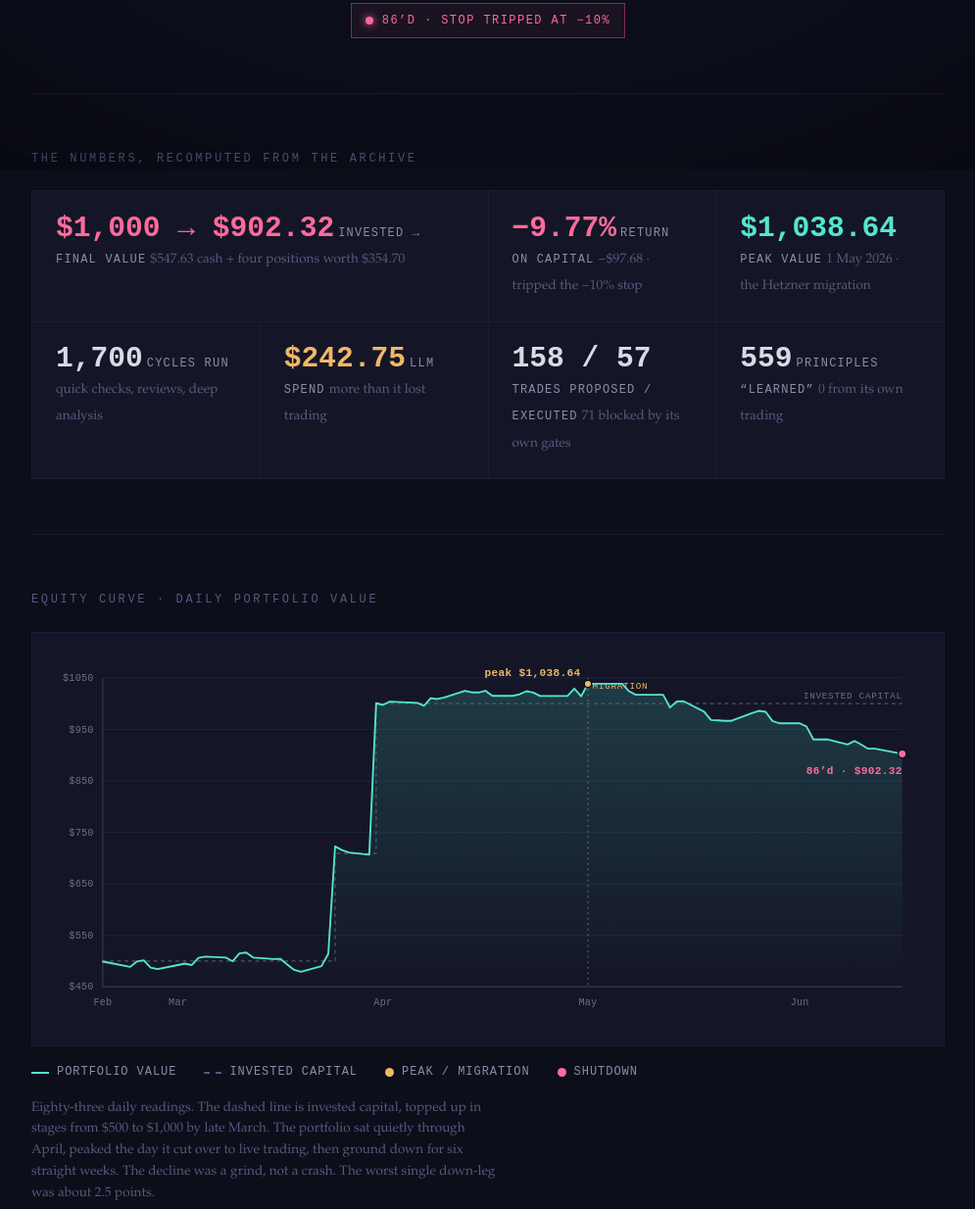
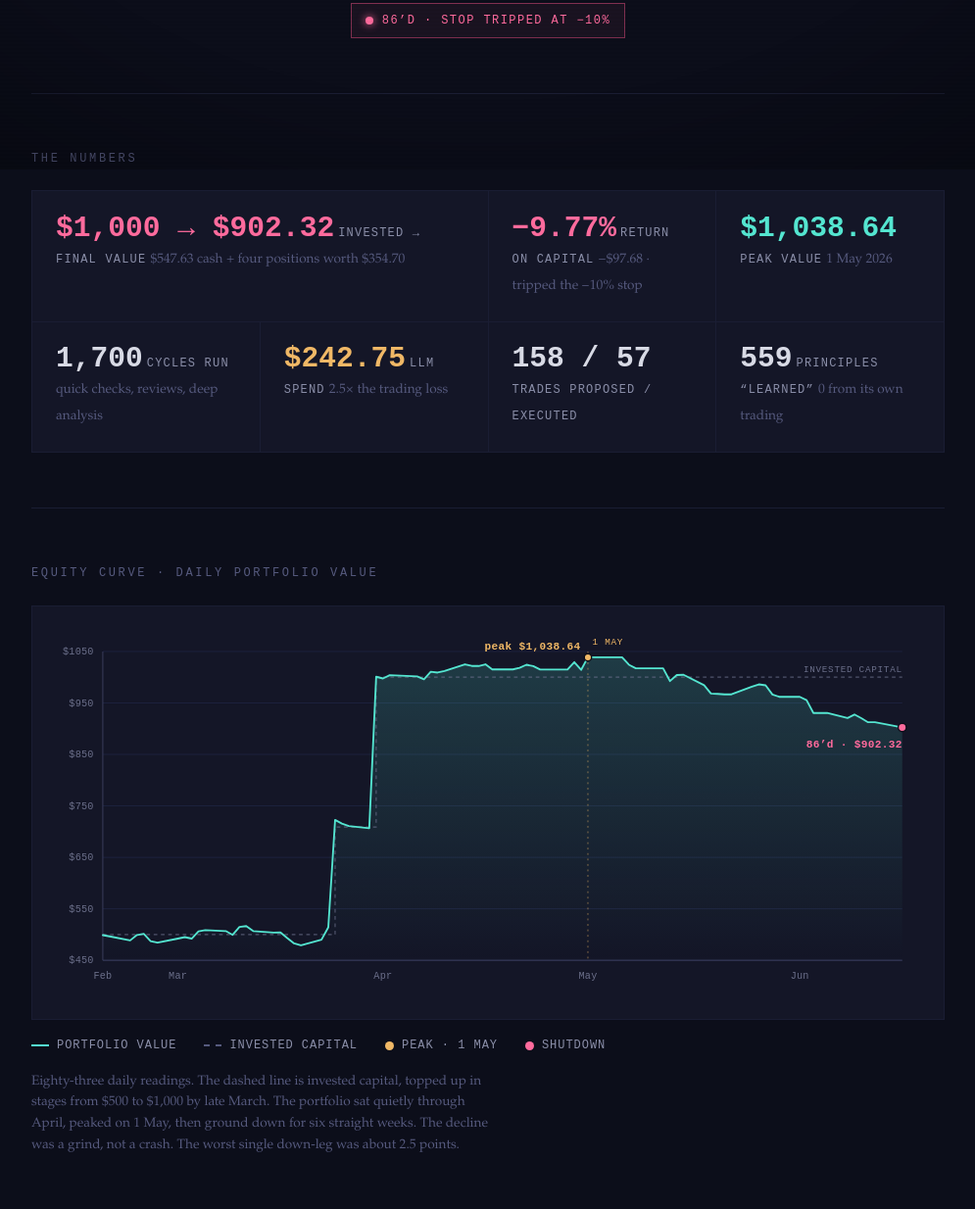
Before and after one commit to evangelinekamin/valhalla-capital-site, a plain HTML site: page index.html in a window 1280 px wide. Shown: the part 627-1861 px from the top of the page at 98% size, without its empty margins (142-1137 px from the left). Drawn offline with Linux system fonts and the light colour scheme.

Commit message:
fix: tighten memorial stats, equity-chart labels, and post-mortem layout
- Stats: drop "recomputed from the archive"; peak sub -> "1 May 2026";
  LLM sub -> "2.5x the trading loss"; drop the "71 blocked by its gates" sub
- Equity chart: relabel the 1 May marker (was "migration"), move it clear of
  the line; fix the caption and alt-text that still said "live trading cutover"
- Post-mortem: center and widen the body column; wrap the verbatim system
  prompt so long lines no longer overflow the side

```diff
--- a/index.html
+++ b/index.html
@@ -51,7 +51,7 @@
 
         <!-- -- Headline stats ---------------------------------------- -->
         <section class="section" id="stats" aria-labelledby="stats-label">
-            <p class="section__label" id="stats-label">The numbers, recomputed from the archive</p>
+            <p class="section__label" id="stats-label">The numbers</p>
             <div class="stats">
                 <div class="stat stat--wide">
                     <span class="stat__value stat__value--bad">$1,000 &rarr; $902.32</span>
@@ -66,7 +66,7 @@
                 <div class="stat">
                     <span class="stat__value stat__value--good">$1,038.64</span>
                     <span class="stat__label">Peak value</span>
-                    <span class="stat__sub">1 May 2026 &middot; the Hetzner migration</span>
+                    <span class="stat__sub">1 May 2026</span>
                 </div>
                 <div class="stat">
                     <span class="stat__value">1,700</span>
@@ -76,12 +76,11 @@
                 <div class="stat">
                     <span class="stat__value stat__value--warn">$242.75</span>
                     <span class="stat__label">LLM spend</span>
-                    <span class="stat__sub">more than it lost trading</span>
+                    <span class="stat__sub">2.5&times; the trading loss</span>
                 </div>
                 <div class="stat">
                     <span class="stat__value">158 / 57</span>
                     <span class="stat__label">Trades proposed / executed</span>
-                    <span class="stat__sub">71 blocked by its own gates</span>
                 </div>
                 <div class="stat">
                     <span class="stat__value">559</span>
@@ -105,7 +104,7 @@
                       <title id="ec-title">Valhalla Capital equity curve, 19 Feb to 16 June 2026</title>
                       <desc id="ec-desc">Daily portfolio value over the run. It traded quietly around
                         a rising invested-capital baseline through April, peaked at $1,038.64 on
-                        1 May, the day it moved to Hetzner, then ground down for six weeks to $902.32
+                        1 May, then ground down for six weeks to $902.32
                         (-9.77 percent against invested capital), where the minus ten percent stop
                         tripped and the agent was retired.</desc>
                       <defs>
@@ -136,8 +135,8 @@
                       <text x="936" y="50.3" text-anchor="end" class="ec-note"
                             fill="#6b6f8a">invested capital</text>
 
-                      <!-- migration -->
-                      <line x1="590" y1="28" x2="590" y2="368" stroke="#f0b866" stroke-width="1" stroke-dasharray="2 4" opacity="0.55"/><text x="595" y="40" class="ec-note" fill="#f0b866">migration</text>
+                      <!-- 1 May marker -->
+                      <line x1="590" y1="28" x2="590" y2="368" stroke="#f0b866" stroke-width="1" stroke-dasharray="2 4" opacity="0.55"/><text x="595" y="20" class="ec-note" fill="#f0b866">1 May</text>
 
                       <!-- equity line -->
                       <path d="M56 340.3 L63.5 341.7 L86.1 346.1 L93.6 340.1 L101.1 338.9 L108.6 346.9 L116.2 348.6 L138.7 344.1 L146.3 342.5 L153.8 344.1 L161.3 336.1 L168.8 334.8 L191.4 335.8 L198.9 340 L206.4 331.3 L213.9 330.3 L221.5 335.8 L244 337.5 L251.6 337.3 L259.1 343.5 L266.6 349.4 L274.1 351.5 L296.7 345.3 L304.2 331.7 L311.7 213.5 L319.2 217.5 L326.8 220.2 L349.3 222.6 L356.9 55.8 L364.4 57.7 L371.9 54 L402 55.4 L409.5 58.6 L417 50.3 L424.5 51.2 L432.1 49.4 L454.6 42.1 L462.2 43.9 L469.7 44 L477.2 42.1 L484.7 47.7 L507.3 47.7 L514.8 46 L522.3 42.6 L529.8 44.1 L537.4 47.8 L559.9 47.8 L567.5 47.8 L575 39.7 L582.5 48.2 L590 34.4 L612.6 34.4 L620.1 34.4 L627.6 34.4 L635.1 42.6 L642.7 46.5 L665.2 46.5 L672.8 46.5 L680.3 60.6 L687.8 53.9 L695.3 53.7 L717.9 65.1 L725.4 74.3 L732.9 74.7 L740.4 75.2 L748 75.2 L770.5 66.8 L778.1 64.2 L785.6 65.3 L793.1 75.4 L800.6 77.9 L823.2 77.9 L830.7 81.6 L838.2 95.7 L845.7 95.7 L853.3 95.7 L875.8 101.2 L883.4 97.4 L890.9 101.4 L898.4 105.9 L905.9 105.9 L928.5 110.2 L936 111.7" fill="none" stroke="#54e5d0" stroke-width="2"
@@ -161,7 +160,7 @@
                             <span class="chart-legend__swatch chart-legend__swatch--base" aria-hidden="true"></span>Invested capital
                         </li>
                         <li class="chart-legend__item">
-                            <span class="chart-legend__dot chart-legend__dot--peak" aria-hidden="true"></span>Peak / migration
+                            <span class="chart-legend__dot chart-legend__dot--peak" aria-hidden="true"></span>Peak &middot; 1 May
                         </li>
                         <li class="chart-legend__item">
                             <span class="chart-legend__dot chart-legend__dot--stop" aria-hidden="true"></span>Shutdown
@@ -170,7 +169,7 @@
                     <p class="chart-caption">
                         Eighty-three daily readings. The dashed line is invested capital, topped up
                         in stages from $500 to $1,000 by late March. The portfolio sat quietly through
-                        April, peaked the day it cut over to live trading, then ground down for six
+                        April, peaked on 1 May, then ground down for six
                         straight weeks. The decline was a grind, not a crash. The worst single
                         down-leg was about 2.5 points.
                     </p>
--- a/styles.css
+++ b/styles.css
@@ -600,7 +600,9 @@ a:focus-visible,
 
 /* -- Full post-mortem body ------------------------------------ */
 .postmortem__body {
-    max-width: 74ch;
+    max-width: 80ch;
+    margin-left: auto;
+    margin-right: auto;
 }
 
 .postmortem__body > *:first-child { margin-top: 0; }
@@ -676,6 +678,8 @@ a:focus-visible,
     padding: 0;
     font-size: var(--fs-sm);
     line-height: 1.6;
+    white-space: pre-wrap;
+    word-break: break-word;
 }
 
 /* tables */
```
